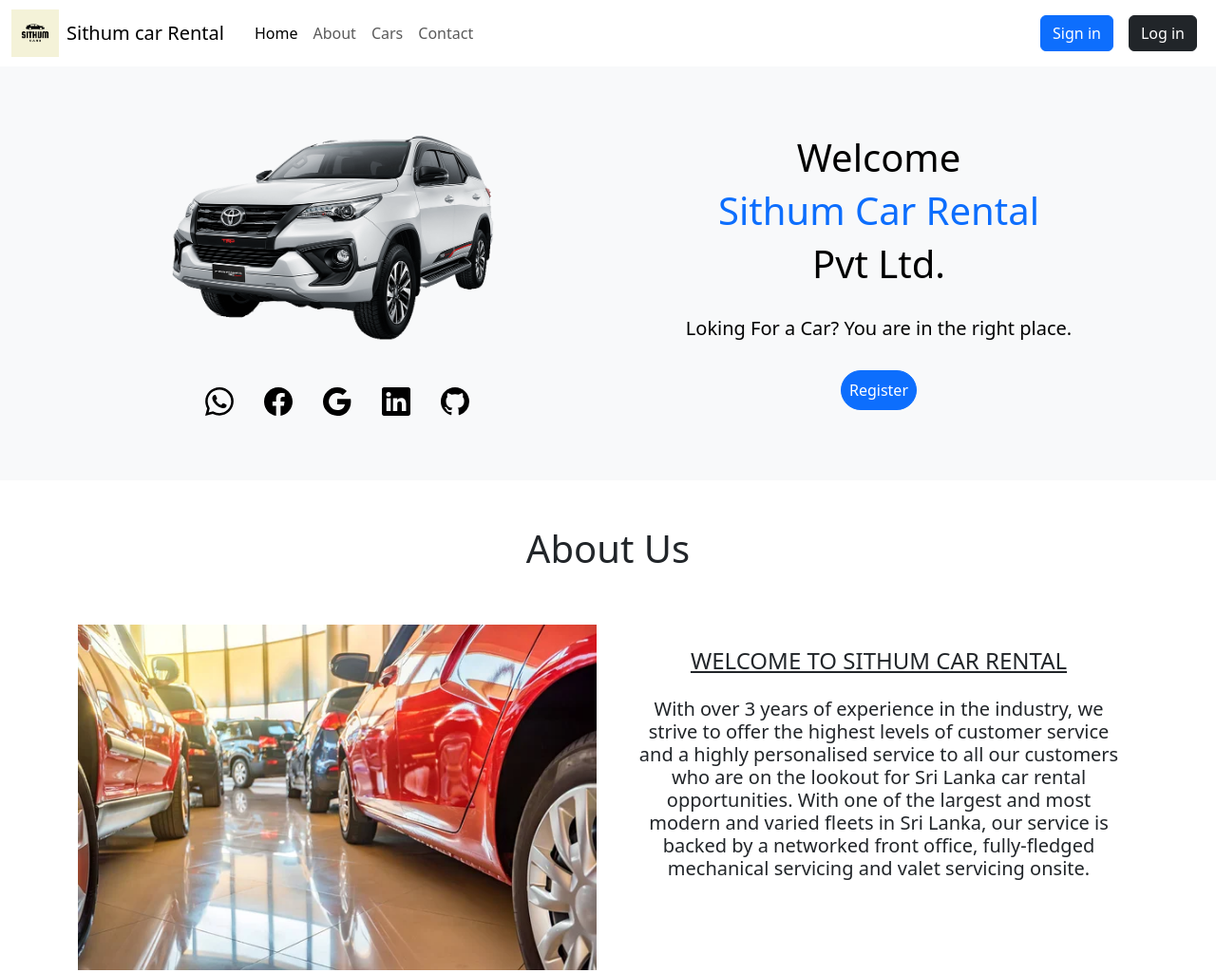
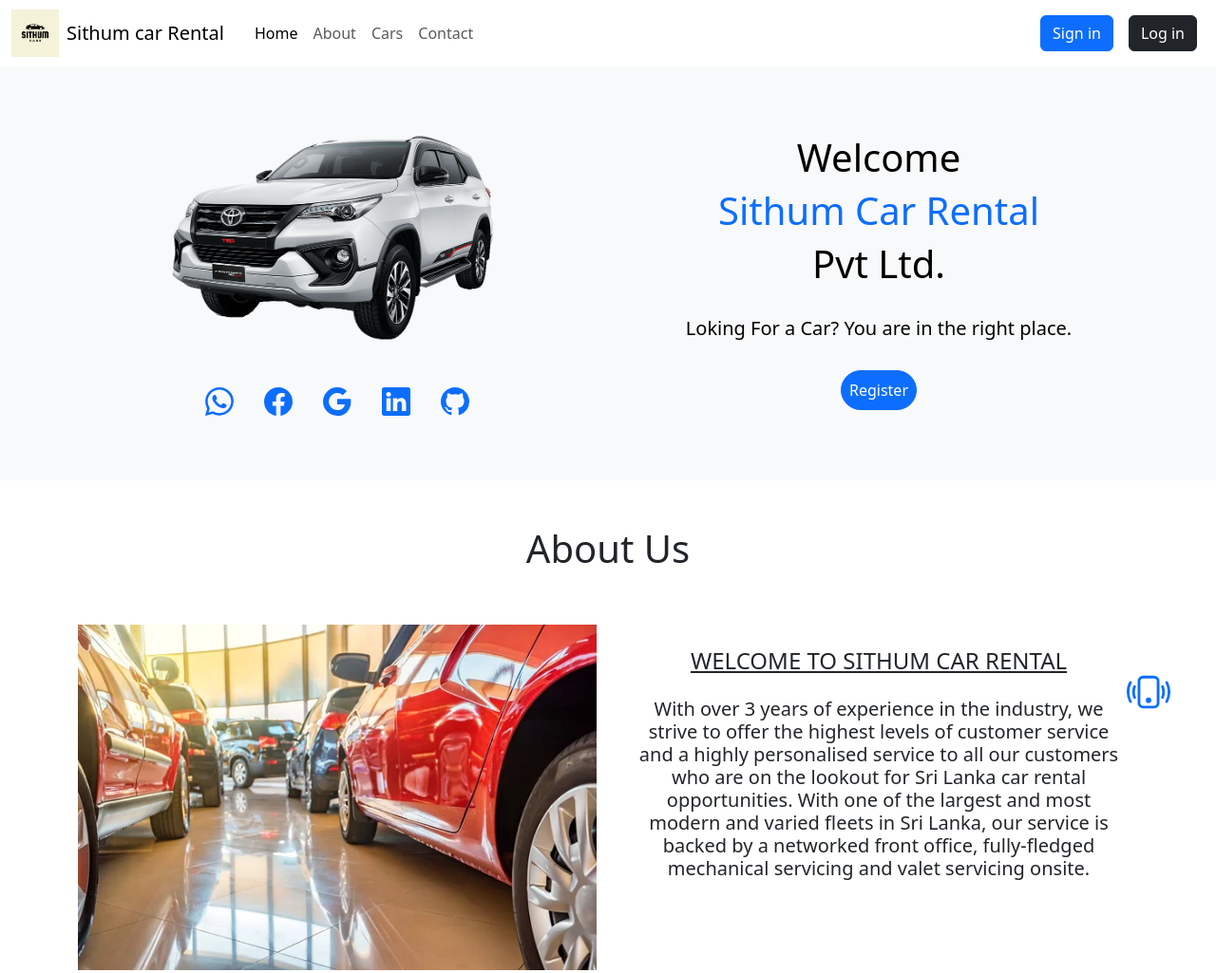
Before and after one commit to SithumGunawardhana/Sithum-Car-rental, a website: page Front-end/index.html in a window 1280 px wide. Shown: the top 1025 px of the page at 95% size. Drawn offline with Linux system fonts and the light colour scheme.

Commit message:
front 1st

```diff
--- a/Front-end/index.html
+++ b/Front-end/index.html
@@ -50,6 +50,13 @@
 </nav>
 </header>
 
+
+<a class="position-fixed end-0 bottom-0 mb-5 me-5" href="https://web.whatsapp.com/" ><svg xmlns="http://www.w3.org/2000/svg" width="46" height="46" fill="currentColor" class="bi bi-phone-vibrate" viewBox="0 0 16 16">
+    <path d="M10 3a1 1 0 0 1 1 1v8a1 1 0 0 1-1 1H6a1 1 0 0 1-1-1V4a1 1 0 0 1 1-1zM6 2a2 2 0 0 0-2 2v8a2 2 0 0 0 2 2h4a2 2 0 0 0 2-2V4a2 2 0 0 0-2-2z"/>
+    <path d="M8 12a1 1 0 1 0 0-2 1 1 0 0 0 0 2M1.599 4.058a.5.5 0 0 1 .208.676A6.967 6.967 0 0 0 1 8c0 1.18.292 2.292.807 3.266a.5.5 0 0 1-.884.468A7.968 7.968 0 0 1 0 8c0-1.347.334-2.619.923-3.734a.5.5 0 0 1 .676-.208m12.802 0a.5.5 0 0 1 .676.208A7.967 7.967 0 0 1 16 8a7.967 7.967 0 0 1-.923 3.734.5.5 0 0 1-.884-.468A6.967 6.967 0 0 0 15 8c0-1.18-.292-2.292-.807-3.266a.5.5 0 0 1 .208-.676M3.057 5.534a.5.5 0 0 1 .284.648A4.986 4.986 0 0 0 3 8c0 .642.12 1.255.34 1.818a.5.5 0 1 1-.93.364A5.986 5.986 0 0 1 2 8c0-.769.145-1.505.41-2.182a.5.5 0 0 1 .647-.284m9.886 0a.5.5 0 0 1 .648.284C13.855 6.495 14 7.231 14 8c0 .769-.145 1.505-.41 2.182a.5.5 0 0 1-.93-.364C12.88 9.255 13 8.642 13 8c0-.642-.12-1.255-.34-1.818a.5.5 0 0 1 .283-.648z"/>
+</svg></a>
+
+
 <section id="Home" class="p-5 text-bg-light">
 
 
@@ -71,32 +78,41 @@
 
                             <div id="SM" class="d-flex p-1 justify-content-center">
 
-                            <div class="p-3" type="button"><svg xmlns="http://www.w3.org/2000/svg" width="30" height="30" fill="currentColor" class="bi bi-whatsapp" viewBox="0 0 16 16">
+                            <div class="p-3" type="button" href="https://web.whatsapp.com/" ><a href="https://faq.whatsapp.com/1317564962315842/?cms_platform=web"><svg  xmlns="http://www.w3.org/2000/svg" width="30" height="30" fill="currentColor" class="bi bi-whatsapp" viewBox="0 0 16 16">
                                 <path d="M13.601 2.326A7.854 7.854 0 0 0 7.994 0C3.627 0 .068 3.558.064 7.926c0 1.399.366 2.76 1.057 3.965L0 16l4.204-1.102a7.933 7.933 0 0 0 3.79.965h.004c4.368 0 7.926-3.558 7.93-7.93A7.898 7.898 0 0 0 13.6 2.326zM7.994 14.521a6.573 6.573 0 0 1-3.356-.92l-.24-.144-2.494.654.666-2.433-.156-.251a6.56 6.56 0 0 1-1.007-3.505c0-3.626 2.957-6.584 6.591-6.584a6.56 6.56 0 0 1 4.66 1.931 6.557 6.557 0 0 1 1.928 4.66c-.004 3.639-2.961 6.592-6.592 6.592zm3.615-4.934c-.197-.099-1.17-.578-1.353-.646-.182-.065-.315-.099-.445.099-.133.197-.513.646-.627.775-.114.133-.232.148-.43.05-.197-.1-.836-.308-1.592-.985-.59-.525-.985-1.175-1.103-1.372-.114-.198-.011-.304.088-.403.087-.088.197-.232.296-.346.1-.114.133-.198.198-.33.065-.134.034-.248-.015-.347-.05-.099-.445-1.076-.612-1.47-.16-.389-.323-.335-.445-.34-.114-.007-.247-.007-.38-.007a.729.729 0 0 0-.529.247c-.182.198-.691.677-.691 1.654 0 .977.71 1.916.81 2.049.098.133 1.394 2.132 3.383 2.992.47.205.84.326 1.129.418.475.152.904.129 1.246.08.38-.058 1.171-.48 1.338-.943.164-.464.164-.86.114-.943-.049-.084-.182-.133-.38-.232z"/>
                                 </svg>
+                            </a>
                             </div>
 
                             <div type="button" class="p-3" >
-                                <svg xmlns="http://www.w3.org/2000/svg" width="30" height="30"fill="currentColor" class="bi bi-facebook" viewBox="0 0 16 16">
+                              <a href="https://mobile.facebook.com/profile.php?id=100078041615055&_rdc=1&_rdr&refsrc=deprecated">  <svg xmlns="http://www.w3.org/2000/svg" width="30" height="30"fill="currentColor" class="bi bi-facebook" viewBox="0 0 16 16">
                                     <path d="M16 8.049c0-4.446-3.582-8.05-8-8.05C3.58 0-.002 3.603-.002 8.05c0 4.017 2.926 7.347 6.75 7.951v-5.625h-2.03V8.05H6.75V6.275c0-2.017 1.195-3.131 3.022-3.131.876 0 1.791.157 1.791.157v1.98h-1.009c-.993 0-1.303.621-1.303 1.258v1.51h2.218l-.354 2.326H9.25V16c3.824-.604 6.75-3.934 6.75-7.951"/>
                                 </svg>
+                              </a>
                             </div>
 
                             <div type="button" class="p-3" >
+                                <a href="https://mail.google.com/mail/u/0/#inbox">
                                 <svg xmlns="http://www.w3.org/2000/svg" width="30" height="30" fill="currentColor" class="bi bi-google" viewBox="0 0 16 16">
                                     <path d="M15.545 6.558a9.42 9.42 0 0 1 .139 1.626c0 2.434-.87 4.492-2.384 5.885h.002C11.978 15.292 10.158 16 8 16A8 8 0 1 1 8 0a7.689 7.689 0 0 1 5.352 2.082l-2.284 2.284A4.347 4.347 0 0 0 8 3.166c-2.087 0-3.86 1.408-4.492 3.304a4.792 4.792 0 0 0 0 3.063h.003c.635 1.893 2.405 3.301 4.492 3.301 1.078 0 2.004-.276 2.722-.764h-.003a3.702 3.702 0 0 0 1.599-2.431H8v-3.08h7.545z"/>
                                 </svg>
+                                </a>
                             </div>
 
                             <div type="button" class="p-3" >
+                                <a href="https://www.linkedin.com/feed/?trk=guest_homepage-basic_google-one-tap-submit">
                                 <svg xmlns="http://www.w3.org/2000/svg" width="30" height="30" fill="currentColor" class="bi bi-linkedin" viewBox="0 0 16 16">
                                     <path d="M0 1.146C0 .513.526 0 1.175 0h13.65C15.474 0 16 .513 16 1.146v13.708c0 .633-.526 1.146-1.175 1.146H1.175C.526 16 0 15.487 0 14.854V1.146zm4.943 12.248V6.169H2.542v7.225h2.401m-1.2-8.212c.837 0 1.358-.554 1.358-1.248-.015-.709-.52-1.248-1.342-1.248-.822 0-1.359.54-1.359 1.248 0 .694.521 1.248 1.327 1.248h.016zm4.908 8.212V9.359c0-.216.016-.432.08-.586.173-.431.568-.878 1.232-.878.869 0 1.216.662 1.216 1.634v3.865h2.401V9.25c0-2.22-1.184-3.252-2.764-3.252-1.274 0-1.845.7-2.165 1.193v.025h-.016a5.54 5.54 0 0 1 .016-.025V6.169h-2.4c.03.678 0 7.225 0 7.225h2.4"/>
                                 </svg>
+                                </a>
                             </div>
 
-                            <div type="button" class="p-3" ><svg xmlns="http://www.w3.org/2000/svg" width="30" height="30" fill="currentColor" class="bi bi-github" viewBox="0 0 16 16">
+                            <div type="button" class="p-3" >
+                                <a href="https://github.com/SithumGunawardhana/Sithum-Car-rental">
+                                <svg xmlns="http://www.w3.org/2000/svg" width="30" height="30" fill="currentColor" class="bi bi-github" viewBox="0 0 16 16">
                                 <path d="M8 0C3.58 0 0 3.58 0 8c0 3.54 2.29 6.53 5.47 7.59.4.07.55-.17.55-.38 0-.19-.01-.82-.01-1.49-2.01.37-2.53-.49-2.69-.94-.09-.23-.48-.94-.82-1.13-.28-.15-.68-.52-.01-.53.63-.01 1.08.58 1.23.82.72 1.21 1.87.87 2.33.66.07-.52.28-.87.51-1.07-1.78-.2-3.64-.89-3.64-3.95 0-.87.31-1.59.82-2.15-.08-.2-.36-1.02.08-2.12 0 0 .67-.21 2.2.82.64-.18 1.32-.27 2-.27.68 0 1.36.09 2 .27 1.53-1.04 2.2-.82 2.2-.82.44 1.1.16 1.92.08 2.12.51.56.82 1.27.82 2.15 0 3.07-1.87 3.75-3.65 3.95.29.25.54.73.54 1.48 0 1.07-.01 1.93-.01 2.2 0 .21.15.46.55.38A8.012 8.012 0 0 0 16 8c0-4.42-3.58-8-8-8"/>
                             </svg>
+                                </a>
                             </div>
 
                         </div>
@@ -269,7 +285,7 @@
                     <br>
                     <div class="card" style="width: 18rem;">
                         <img src="assests/img/car9.png" class="card-img-top" alt="...">
-                        <div class="card-body">
+                        <div class="card-body ">
                             <h5 class="card-title">PANDA CAR</h5>
 <!--                            <p class="card-text">Some quick example text to build on the card title and make up the bulk of the card's content.</p>-->
                             <a href="#" class="btn btn-primary">REGISTER</a>
@@ -296,8 +312,8 @@
 
     <div class="container">
         <div class="row ">
-            <div class="col-lg m-2">
-                <div class="card" style="width: 25rem;">
+            <div class="col-lg m-2 ">
+                <div class="card shadow-lg p-3  bg-body-tertiary rounded" style="width: 25rem;">
                     <br>
                     <div class="card-body text-center" style="font-family: Georgia, serif;">
                         <h1 class="card-title text-center text-primary" style="font-family: cursive;">Need help</h1>
@@ -326,8 +342,8 @@
 
             <br>
             <div class="col-lg m-2">
-                <div class="card" style="width: 45rem;">
-                    <div class="card-body" >
+                <div class="card" style="width: 40rem;">
+                    <div class="card-body shadow-lg p-3  bg-body-tertiary rounded" >
 
                         <div class="mb-3">
                             <label for="name" class="form-label">Name</label>
```
